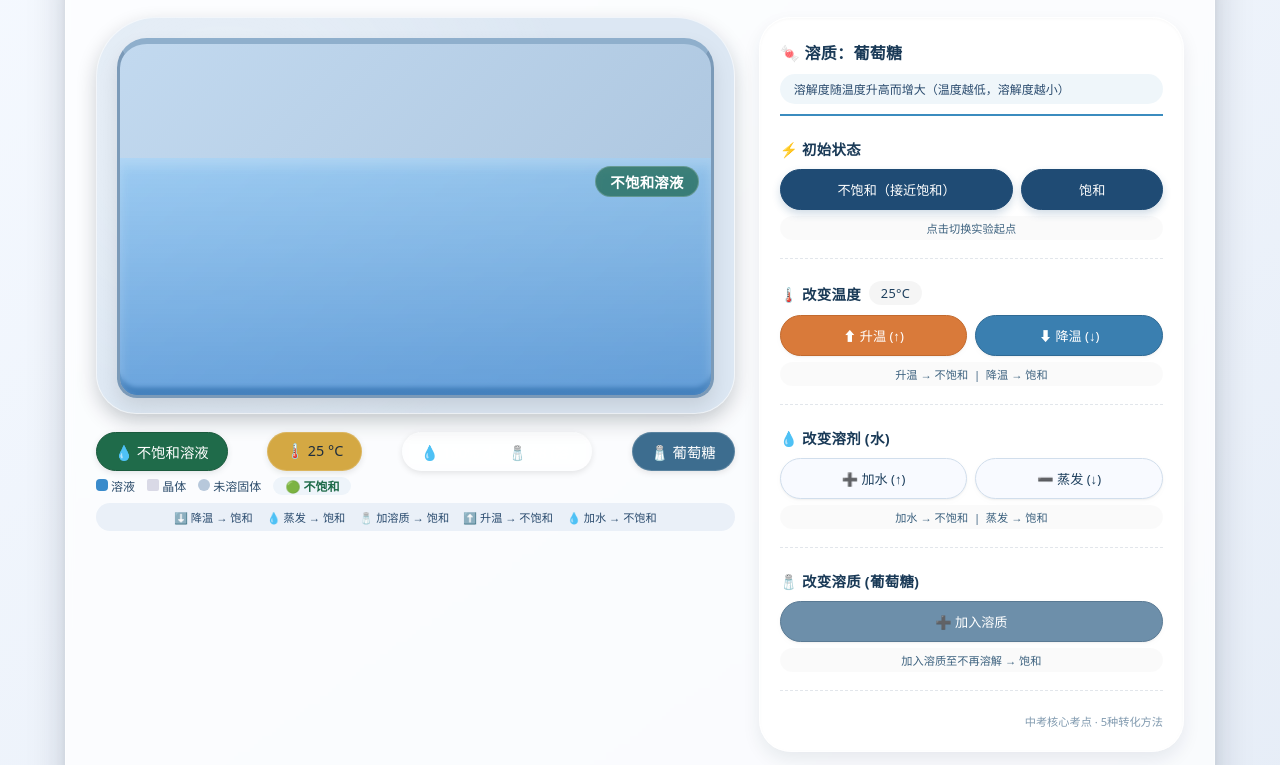
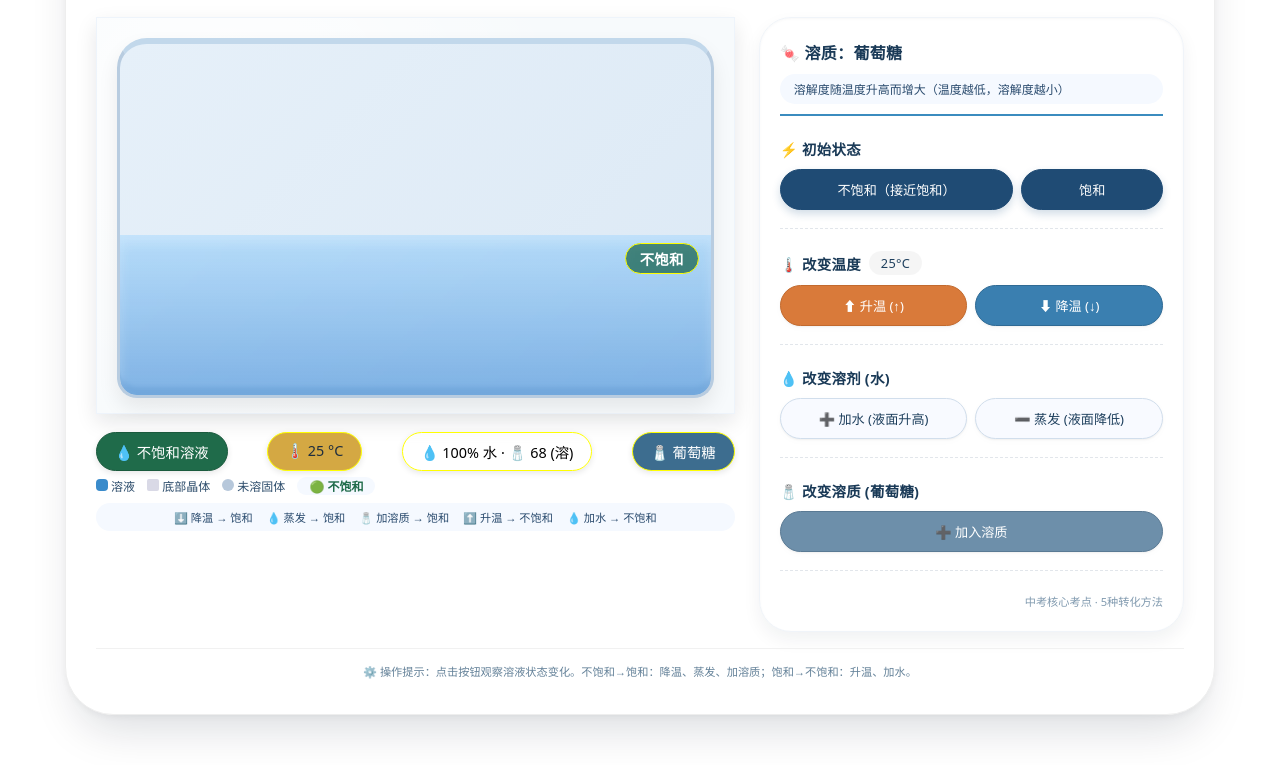
Before and after one commit to yj-p/html_project, a plain HTML site: page index.html in a window 1280 px wide. Shown: the part 118-883 px from the top of the page. After the commit the page ends 853 px from the top, so only its background shows below. Drawn offline with Linux system fonts and the light colour scheme.

Commit message:
Add files via upload

```diff
--- a/index.html
+++ b/index.html
@@ -10,7 +10,7 @@
             font-family: system-ui, 'Segoe UI', Roboto, 'Helvetica Neue', sans-serif;
         }
         body {
-            background: linear-gradient(145deg, #f5f9ff 0%, #e6edf7 100%);
+            background: #ffffff;
             min-height: 100vh;
             margin: 0;
             display: flex;
@@ -21,13 +21,13 @@
         .simulator-card {
             max-width: 1150px;
             width: 100%;
-            background: rgba(255, 255, 255, 0.75);
+            background: #ffffff;
             backdrop-filter: blur(4px);
             border-radius: 48px;
-            box-shadow: 0 25px 45px -12px rgba(0, 20, 40, 0.35), 0 2px 8px rgba(0,0,0,0.05);
+            box-shadow: 0 25px 45px -12px rgba(0, 20, 40, 0.15), 0 2px 8px rgba(0,0,0,0.05);
             padding: 28px 30px 35px;
             transition: all 0.2s;
-            border: 1px solid rgba(255, 255, 255, 0.5);
+            border: 1px solid #eee;
         }
         h1 {
             font-weight: 600;
@@ -48,7 +48,7 @@
             margin-bottom: 20px;
             border-left: 4px solid #3b8cbf;
             padding-left: 14px;
-            background: rgba(59, 140, 191, 0.06);
+            background: #f5f9ff;
             border-radius: 0 12px 12px 0;
         }
         .row {
@@ -63,22 +63,22 @@
         .control-panel {
             flex: 1.2;
             min-width: 250px;
-            background: rgba(255, 255, 255, 0.6);
+            background: #ffffff;
             backdrop-filter: blur(2px);
             border-radius: 32px;
             padding: 22px 20px;
-            box-shadow: inset 0 1px 3px rgba(0,0,0,0.03), 0 8px 18px rgba(0, 30, 50, 0.08);
-            border: 1px solid rgba(255,255,255,0.7);
+            box-shadow: inset 0 1px 3px rgba(0,0,0,0.03), 0 8px 18px rgba(0, 30, 50, 0.06);
+            border: 1px solid #f0f4f9;
         }
         .beaker-wrapper {
-            background: #dce7f3;
-            background-image: radial-gradient(circle at 20% 30%, rgba(255,255,255,0.4) 0%, transparent 60%);
-            border-radius: 60px 60px 40px 40px;
+            background: #f7fafc;
+            background-image: radial-gradient(circle at 20% 30%, #ffffff 0%, transparent 60%);
+            border-radius: 60px 60px 40px 40;
             padding: 20px 20px 15px;
-            box-shadow: 0 8px 20px rgba(0, 20, 30, 0.2);
+            box-shadow: 0 8px 20px rgba(0, 20, 30, 0.1);
             position: relative;
-            transition: 0.2s;
-            border: 1px solid rgba(255,255,255,0.6);
+            transition: 0.2;
+            border: 1px solid #eef4fb;
         }
         .beaker {
             position: relative;
@@ -86,13 +86,13 @@
             aspect-ratio: 1/1.1;
             max-height: 360px;
             margin: 0 auto;
-            background: #b5d0e8;
-            background: linear-gradient(135deg, #c2d9ef 0%, #a8c2dc 100%);
+            background: #eef4fb;
+            background: linear-gradient(135deg, #e6f0f9 0%, #dce9f5 100%);
             border-radius: 30px 30px 20px 20px;
-            box-shadow: inset 0 -8px 0 #6b8aa8, 0 10px 20px rgba(0,0,0,0.1);
+            box-shadow: inset 0 -8px 0 #c5d6e6, 0 10px 20px rgba(0,0,0,0.08);
             overflow: hidden;
-            border: 3px solid #7b9ab8;
-            border-top: 6px solid #8fafcc;
+            border: 3px solid #b8cce0;
+            border-top: 6px solid #c2d8eb;
         }
         .solution {
             position: absolute;
@@ -105,10 +105,10 @@
             border-radius: 0 0 16px 16px;
             box-shadow: inset 0 8px 12px rgba(255, 255, 255, 0.2);
             backdrop-filter: blur(2px);
-            height: 70%;
             display: flex;
             align-items: flex-end;
             justify-content: center;
+            overflow: hidden;
         }
         .solution-label {
             position: absolute;
@@ -122,12 +122,21 @@
             border-radius: 40px;
             font-weight: 600;
             letter-spacing: 0.3px;
-            border: 1px solid rgba(255,255,255,0.2);
+            border: 1px solid rgba(255,255,0.2);
             transition: 0.2s;
+            z-index: 10;
         }
         .crystal-container {
             position: absolute;
             bottom: 0;
+            left: 0;
+            width: 100%;
+            height: 100%;
+            pointer-events: none;
+        }
+        .solid-container {
+            position: absolute;
+            top: 0;
             left: 0;
             width: 100%;
             height: 100%;
@@ -148,7 +157,7 @@
         .crystal.show {
             opacity: 0.9;
         }
-        .solute-particle {
+        .solid-particle {
             position: absolute;
             background: #e0e8f0;
             background: radial-gradient(circle at 35% 30%, #f4f8ff, #b7c8db);
@@ -157,7 +166,11 @@
             width: 16px;
             height: 16px;
             transition: all 0.2s;
-            border: 1px solid rgba(255,255,255,0.3);
+            border: 1px solid rgba(255,255,0.3);
+            opacity: 0;
+        }
+        .solid-particle.show {
+            opacity: 0.8;
         }
         .info-bar {
             display: flex;
@@ -174,7 +187,7 @@
             font-size: 0.9rem;
             box-shadow: 0 2px 6px rgba(0,0,0,0.1);
             backdrop-filter: blur(4px);
-            border: 1px solid rgba(255,255,255,0.15);
+            border: 1px solid rgba(255,255,0.15);
             transition: 0.2s;
         }
         .badge-accent {
@@ -293,18 +306,12 @@
             font-size: 0.7rem;
             color: #3d627f;
             text-align: center;
-            opacity: 0.7;
-            border-top: 1px solid rgba(0,0,0,0.03);
+            opacity: 0.8;
+            border-top: 1px solid #eee;
             padding-top: 14px;
         }
         .method-hint {
-            font-size: 0.7rem;
-            color: #3d627f;
-            background: rgba(0,0,0,0.02);
-            padding: 4px 12px;
-            border-radius: 40px;
-            margin-top: 6px;
-            text-align: center;
+            display: none;
         }
         .status-badge.saturated {
             background: #2b5d7a;
@@ -316,6 +323,9 @@
         }
         .badge-solute {
             background: #3d6d8f;
+        }
+        #detailBadge{
+            color:#000000 !important;
         }
         @media (max-width: 700px) {
             .simulator-card { padding: 20px 16px; }
@@ -330,32 +340,30 @@
         <span style="font-size: 0.9rem; font-weight: 400; color: #356a8f;">葡萄糖 C₆H₁₂O₆</span>
     </h1>
     <div class="subhead">人教版九年级下册 · 第九单元 ｜ 温度 · 溶剂 · 溶质 互动调控 · 状态实时可见</div>
-
     <div class="row">
-        <!-- 主显示区 -->
         <div class="main-area">
             <div class="beaker-wrapper">
                 <div class="beaker" id="beaker">
                     <div class="solution" id="solution" style="height: 70%;">
                         <span class="solution-label" id="statusLabel">不饱和</span>
+                        <div class="crystal-container" id="crystalContainer"></div>
+                        <div class="solid-container" id="solidContainer"></div>
                     </div>
-                    <div class="crystal-container" id="crystalContainer"></div>
-                    <div id="soluteContainer" style="position:absolute; top:0; left:0; width:100%; height:100%; pointer-events:none;"></div>
                 </div>
             </div>
             <div class="info-bar">
                 <span class="status-badge" id="stateBadge">💧 不饱和溶液</span>
                 <span class="status-badge badge-accent" id="tempBadge">🌡️ 25 °C</span>
-                <span class="status-badge" id="detailBadge">💧 溶剂 100%</span>
+                <span class="status-badge" id="detailBadge">💧 100% 水 · 🧂 葡萄糖</span>
                 <span class="status-badge badge-solute" id="soluteNameBadge">🧂 葡萄糖</span>
             </div>
             <div class="legend">
                 <span><span style="background:#3a8bcb; display:inline-block; width:12px; height:12px; border-radius:4px;"></span> 溶液</span>
-                <span><span style="background:#d9d9e6; display:inline-block; width:12px; height:12px; border-radius:2px;"></span> 晶体</span>
+                <span><span style="background:#d9d9e6; display:inline-block; width:12px; height:12px; border-radius:2px;"></span> 底部晶体</span>
                 <span><span style="background:#b7c8db; display:inline-block; width:12px; height:12px; border-radius:50%;"></span> 未溶固体</span>
-                <span id="stateIndicator" style="font-weight:600; background: #eef4fa; padding:0 12px; border-radius:20px;">⚪ 状态</span>
+                <span id="stateIndicator" style="font-weight:600; background: #f5f9ff; padding:0 12px; border-radius:20px;">⚪ 状态</span>
             </div>
-            <div style="margin-top:8px; font-size:0.7rem; color:#2a4b6e; background: #eaf0f8; padding:6px 12px; border-radius:30px; display:flex; flex-wrap:wrap; gap:6px 14px; justify-content:center;">
+            <div style="margin-top:8px; font-size:0.7rem; color:#2a4b6e; background: #f5f9ff; padding:6px 12px; border-radius:30px; display:flex; flex-wrap:wrap; gap:6px 14px; justify-content:center;">
                 <span>⬇️ 降温 → 饱和</span>
                 <span>💧 蒸发 → 饱和</span>
                 <span>🧂 加溶质 → 饱和</span>
@@ -363,54 +371,43 @@
                 <span>💧 加水 → 不饱和</span>
             </div>
         </div>
-
-        <!-- 右侧控制面板 -->
         <div class="control-panel">
-            <!-- 溶质信息（固定为葡萄糖） -->
             <div class="control-group" style="border-bottom: 2px solid #3b8cbf; padding-bottom: 10px;">
                 <div class="control-label" style="font-size:1rem;">🍬 溶质：葡萄糖</div>
-                <div style="font-size:0.75rem; color:#2a4b6e; background: rgba(59,140,191,0.08); padding: 6px 14px; border-radius: 40px;">
+                <div style="font-size:0.75rem; color:#2a4b6e; background: #f5f9ff; padding: 6px 14px; border-radius: 40px;">
                     溶解度随温度升高而增大（温度越低，溶解度越小）
                 </div>
             </div>
-
-            <!-- 1. 初始状态 -->
             <div class="control-group">
                 <div class="control-label">⚡ 初始状态</div>
                 <div class="btn-group">
                     <button class="btn btn-primary" id="setUnsaturated">不饱和（接近饱和）</button>
                     <button class="btn btn-primary" id="setSaturated">饱和</button>
                 </div>
-                <div class="method-hint">点击切换实验起点</div>
+                <div class="method-hint"></div>
             </div>
-
-            <!-- 2. 温度 -->
             <div class="control-group">
                 <div class="control-label">🌡️ 改变温度 <span class="temp-indicator" id="tempDisplay">25°C</span></div>
                 <div class="btn-group">
                     <button class="btn btn-warm" id="tempUp">⬆ 升温 (↑)</button>
                     <button class="btn btn-cool" id="tempDown">⬇ 降温 (↓)</button>
                 </div>
-                <div class="method-hint">升温 → 不饱和 &nbsp;|&nbsp; 降温 → 饱和</div>
+                <div class="method-hint"></div>
             </div>
-
-            <!-- 3. 溶剂 -->
             <div class="control-group">
                 <div class="control-label">💧 改变溶剂 (水)</div>
                 <div class="btn-group">
-                    <button class="btn" id="addWater">➕ 加水 (↑)</button>
-                    <button class="btn" id="evaporateWater">➖ 蒸发 (↓)</button>
+                    <button class="btn" id="addWater">➕ 加水 (液面升高)</button>
+                    <button class="btn" id="evaporateWater">➖ 蒸发 (液面降低)</button>
                 </div>
-                <div class="method-hint">加水 → 不饱和 &nbsp;|&nbsp; 蒸发 → 饱和</div>
+                <div class="method-hint"></div>
             </div>
-
-            <!-- 4. 溶质 -->
             <div class="control-group">
                 <div class="control-label">🧂 改变溶质 (葡萄糖)</div>
                 <div class="btn-group">
                     <button class="btn btn-solute" id="addSolute">➕ 加入溶质</button>
                 </div>
-                <div class="method-hint">加入溶质至不再溶解 → 饱和</div>
+                <div class="method-hint"></div>
             </div>
             <div style="margin-top: 12px; font-size: 0.7rem; color: #2d577a; text-align: right; opacity: 0.6;">
                 中考核心考点 · 5种转化方法
@@ -421,103 +418,73 @@
         ⚙️ 操作提示：点击按钮观察溶液状态变化。不饱和→饱和：降温、蒸发、加溶质；饱和→不饱和：升温、加水。
     </div>
 </div>
-
 <script>
     (function() {
-        // ----- 葡萄糖溶解度曲线 (仅趋势，不显示具体数值) -----
-        // 溶解度随温度升高而增大：低温小，高温大
         function getGlucoseSolubility(temp) {
-            // 使用指数型曲线模拟：温度越高，溶解度增长越快
-            // 范围：0°C ~ 90°C，溶解度从约30到约500
             const minTemp = 0, maxTemp = 90;
             const minSol = 30, maxSol = 500;
-            // 归一化温度 (0~1)
             const t = Math.max(0, Math.min(1, (temp - minTemp) / (maxTemp - minTemp)));
-            // 使用三次函数模拟溶解度随温度升高加速增长的趋势
             const solubility = minSol + (maxSol - minSol) * Math.pow(t, 1.8);
             return solubility;
         }
-
-        // ----- 状态 -----
         let temperature = 25;
         let solvent = 100;
-        let soluteDissolved = 82;    // 接近饱和（25°C时溶解度约91，82为接近饱和）
+        let soluteDissolved = 82;
         let soluteUndissolved = 0;
         let isSaturated = false;
-
         function currentMaxDissolve() {
             const solubility = getGlucoseSolubility(temperature);
             return (solubility / 100) * solvent;
         }
-
-        // 核心更新
         function updateSimulator() {
             const maxDissolve = currentMaxDissolve();
             let dissolved = soluteDissolved;
             let undissolved = soluteUndissolved;
-
-            // 【关键】如果溶解量超过当前最大溶解度 → 强制析出晶体
             while (dissolved > maxDissolve && maxDissolve > 0) {
                 const excess = dissolved - maxDissolve;
                 undissolved += excess;
                 dissolved = maxDissolve;
             }
-
-            // 如果存在未溶固体且未饱和 → 溶解
             if (undissolved > 0 && dissolved < maxDissolve - 0.01) {
                 const canDissolve = Math.min(undissolved, maxDissolve - dissolved);
                 dissolved += canDissolve;
                 undissolved -= canDissolve;
             }
-
-            // 再次检查过饱和
             while (dissolved > maxDissolve && maxDissolve > 0) {
                 const excess = dissolved - maxDissolve;
                 undissolved += excess;
                 dissolved = maxDissolve;
             }
-
-            // 饱和判定
+            soluteDissolved = dissolved;
+            soluteUndissolved = undissolved;
             const saturated = (undissolved > 0.01) || (dissolved >= maxDissolve - 0.01 && maxDissolve > 0);
             isSaturated = saturated;
-
-            soluteDissolved = dissolved;
-            soluteUndissolved = undissolved;
-
-            // ---- UI 更新 ----
             const solutionEl = document.getElementById('solution');
-            let heightRatio = 18;
-            if (maxDissolve > 0.01) {
-                heightRatio = 15 + (dissolved / (maxDissolve + 0.5)) * 60;
-            }
-            heightRatio = Math.min(85, Math.max(18, heightRatio));
-            solutionEl.style.height = heightRatio + '%';
-
+            let liquidHeight = 18 + (solvent - 30) / (200 - 30) * 67;
+            liquidHeight = Math.min(85, Math.max(18, liquidHeight));
+            solutionEl.style.height = liquidHeight + '%';
             const statusLabel = document.getElementById('statusLabel');
             const stateBadge = document.getElementById('stateBadge');
             const stateIndicator = document.getElementById('stateIndicator');
             if (isSaturated) {
-                statusLabel.innerText = '饱和溶液';
+                statusLabel.innerText = '饱和';
                 statusLabel.style.background = 'rgba(30, 70, 110, 0.7)';
                 stateBadge.innerHTML = '🧊 饱和溶液';
                 stateBadge.className = 'status-badge saturated';
                 stateIndicator.innerHTML = '🔵 饱和';
                 stateIndicator.style.color = '#1f4b74';
             } else {
-                statusLabel.innerText = '不饱和溶液';
+                statusLabel.innerText = '不饱和';
                 statusLabel.style.background = 'rgba(30, 100, 70, 0.7)';
                 stateBadge.innerHTML = '💧 不饱和溶液';
                 stateBadge.className = 'status-badge unsaturated';
                 stateIndicator.innerHTML = '🟢 不饱和';
                 stateIndicator.style.color = '#1f6b4a';
             }
-
             document.getElementById('tempBadge').innerHTML = `🌡️ ${temperature} °C`;
             document.getElementById('tempDisplay').innerText = `${temperature}°C`;
-            document.getElementById('detailBadge').innerHTML = `💧 ${Math.round(solvent)}% 水 · 🧂 ${Math.round(soluteDissolved)} (溶) ${soluteUndissolved > 0.5 ? '+ '+Math.round(soluteUndissolved)+' 固' : ''}`;
+            document.getElementById('detailBadge').innerHTML = `💧 ${Math.round(solvent)}% 水 · 🧂 ${Math.round(soluteDissolved)} (溶) ${soluteUndissolved > 0.5 ? '+ '+Math.round(soluteUndissolved)+' 固体' : ''}`;
             document.getElementById('soluteNameBadge').innerHTML = `🧂 葡萄糖`;
-
-            // 晶体
             const crystalContainer = document.getElementById('crystalContainer');
             crystalContainer.innerHTML = '';
             if (soluteUndissolved > 0.5) {
@@ -539,29 +506,24 @@
                     crystalContainer.appendChild(crystal);
                 }
             }
-
-            // 未溶解颗粒
-            const soluteContainer = document.getElementById('soluteContainer');
-            soluteContainer.innerHTML = '';
-            if (soluteUndissolved > 1) {
-                const count = Math.min(20, Math.floor(soluteUndissolved / 2.5) + 2);
-                for (let i = 0; i < count; i++) {
+            const solidContainer = document.getElementById('solidContainer');
+            solidContainer.innerHTML = '';
+            if (soluteUndissolved > 0.5) {
+                const solidNum = Math.min(20, Math.floor(soluteUndissolved / 2));
+                for (let i = 0; i < solidNum; i++) {
                     const particle = document.createElement('div');
-                    particle.className = 'solute-particle';
-                    const size = 8 + Math.random() * 18;
-                    const left = 5 + Math.random() * 80;
-                    const bottom = 2 + Math.random() * 18;
+                    particle.className = 'solid-particle show';
+                    const size = 8 + Math.random() * 14;
+                    const left = 5 + Math.random() * 85;
+                    const bottom = 5 + Math.random() * 55;
                     particle.style.width = size + 'px';
                     particle.style.height = size + 'px';
                     particle.style.left = left + '%';
                     particle.style.bottom = bottom + '%';
-                    particle.style.background = `radial-gradient(circle at 35% 30%, #f8fcff, #b2c7dd)`;
-                    soluteContainer.appendChild(particle);
+                    solidContainer.appendChild(particle);
                 }
             }
         }
-
-        // ----- 操作函数 -----
         function setInitialState(saturated) {
             temperature = 25;
             solvent = 100;
@@ -570,28 +532,24 @@
                 soluteDissolved = maxDissolve * 0.96;
                 soluteUndissolved = 6 + Math.random() * 4;
             } else {
-                // 接近饱和：溶解量设为最大溶解度的 88%，稍微降温即可析出
                 const maxDissolve = getGlucoseSolubility(25);
                 soluteDissolved = maxDissolve * 0.88;
                 soluteUndissolved = 0;
             }
             updateSimulator();
         }
-
         function changeTemperature(delta) {
             const newTemp = temperature + delta;
             if (newTemp < 0 || newTemp > 90) return;
             temperature = newTemp;
             updateSimulator();
         }
-
         function changeSolvent(delta) {
             const newSolvent = solvent + delta;
             if (newSolvent < 30 || newSolvent > 200) return;
             solvent = newSolvent;
             updateSimulator();
         }
-
         function addSolute() {
             const maxDissolve = currentMaxDissolve();
             if (soluteDissolved < maxDissolve - 0.5) {
@@ -605,8 +563,6 @@
             }
             updateSimulator();
         }
-
-        // ----- 绑定UI -----
         document.getElementById('setUnsaturated').addEventListener('click', () => setInitialState(false));
         document.getElementById('setSaturated').addEventListener('click', () => setInitialState(true));
         document.getElementById('tempUp').addEventListener('click', () => changeTemperature(5));
@@ -614,8 +570,6 @@
         document.getElementById('addWater').addEventListener('click', () => changeSolvent(15));
         document.getElementById('evaporateWater').addEventListener('click', () => changeSolvent(-12));
         document.getElementById('addSolute').addEventListener('click', addSolute);
-
-        // 启动: 不饱和（接近饱和）
         setInitialState(false);
     })();
 </script>
```
